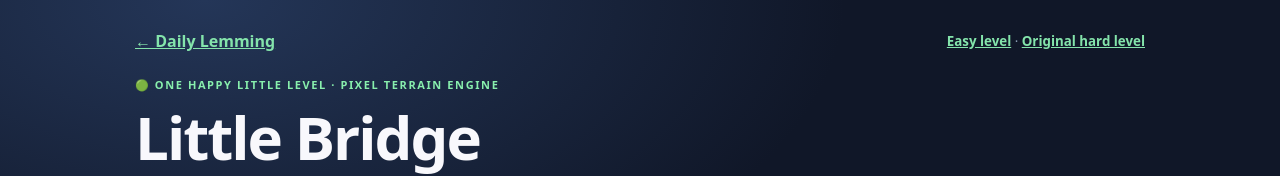
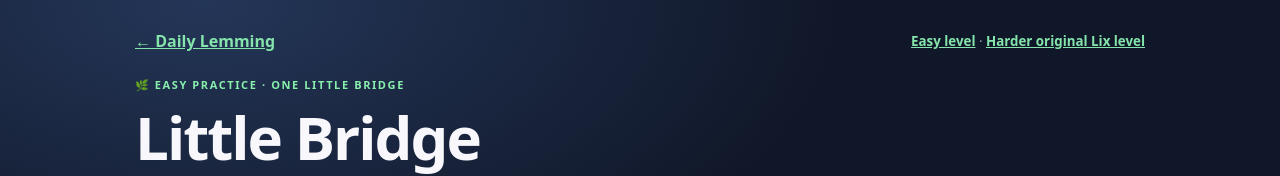
Before and after one commit to gurprit/dailylemming, a website built with Vite: page play-lix.html in a window 1280 px wide. Shown: the top 176 px of the page. Built offline with nearby package versions, Linux system fonts and the light colour scheme.

Commit message:
ui: simplify easy level buttons while leaving advanced mode intact

```diff
--- a/play-lix.html
+++ b/play-lix.html
@@ -32,6 +32,7 @@
  .experiment-view canvas{user-select:none;-webkit-user-select:none}
  .experiment-buttons button#step{border-color:#89aeac;background:#21433f;color:#ddfff0}
  .experiment-buttons button#undo{border-color:#e5b06f;background:#3a3341;color:#ffe0ba}
+ .easy-mode #step,.easy-mode #speed{display:none}
  .experiment-warning{font-size:13px;line-height:1.55;font-weight:700;padding:11px 12px;border-radius:9px;background:#5b332a;color:#ffe4ad;margin:12px 0 0}
  .experiment-warning[hidden]{display:none}
  .experiment-hint{min-height:22px}
@@ -55,9 +56,9 @@
 <main class="experiment">
  <nav class="experiment-nav">
   <a href="./index.html">← Daily Lemming</a>
-  <small><a href="./play-lix.html">Easy level</a> · <a href="./play-lix.html?level=6gaps">Original hard level</a></small>
+  <small><a href="./play-lix.html">Easy level</a> · <a href="./play-lix.html?level=6gaps">Harder original Lix level</a></small>
  </nav>
- <div class="tag">🟢 ONE HAPPY LITTLE LEVEL · PIXEL TERRAIN ENGINE</div>
+ <div class="tag" id="mode-tag">🌿 EASY PRACTICE · ONE LITTLE BRIDGE</div>
  <h1 id="level-title">Little Bridge</h1>
  <p class="lead" id="level-intro">One small gap. Three builders. No nasty steel ceiling. Build a little bridge and get your Lemming home.</p>
  <section aria-label="Playable puzzle">
```
